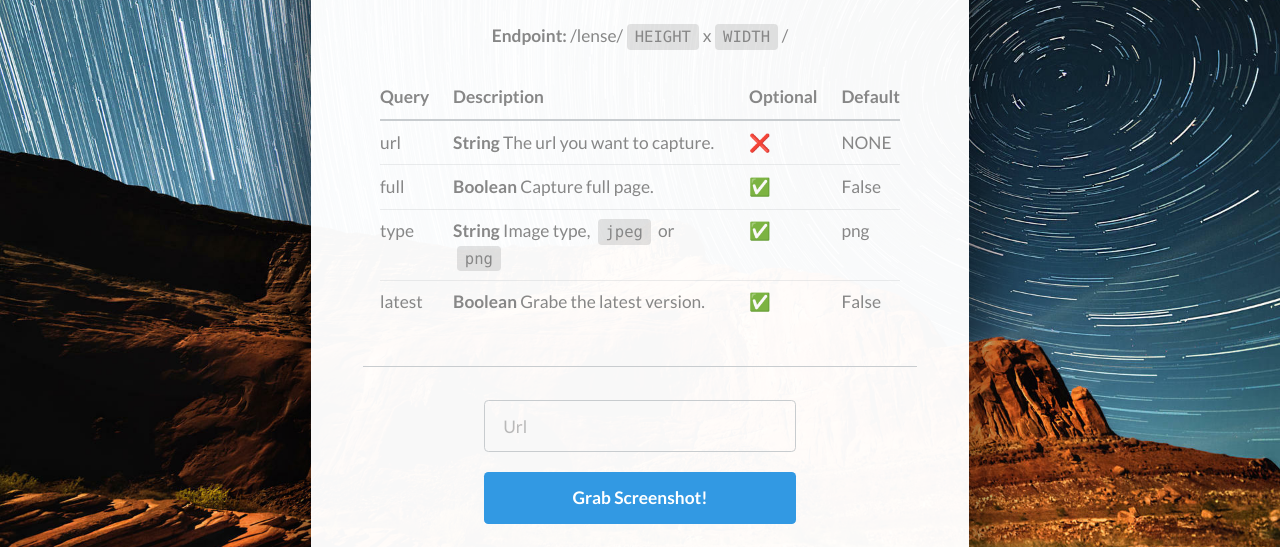
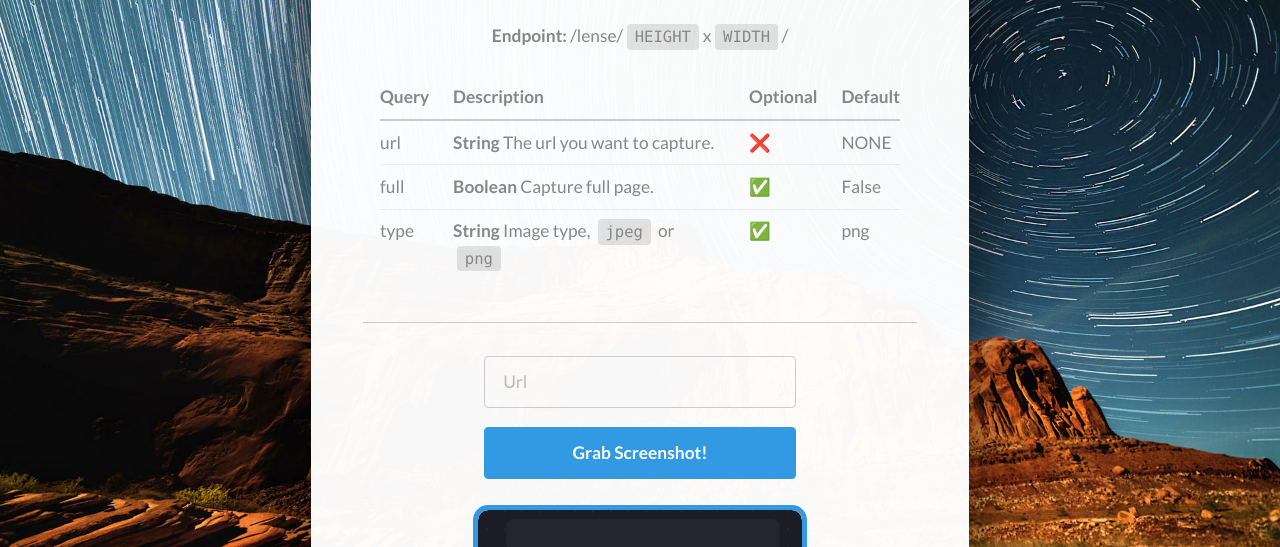
Before and after one commit to clarkhacks/WebLense, a website: page index.html in a window 1280 px wide. Shown: the part 201-748 px from the top of the page. Drawn offline with Linux system fonts and the light colour scheme; files that its build step writes are made by us from their sources; files whose address does not match are found by name.

Commit message:
Website update

```diff
--- a/index.html
+++ b/index.html
@@ -52,12 +52,6 @@
 										<td>✅</td>
 										<td>png</td>
 									</tr>
-									<tr>
-										<td>latest</td>
-										<td><strong>Boolean</strong> Grabe the latest version.</td>
-										<td>✅</td>
-										<td>False</td>
-									</tr>
 								</tbody>
 							</table>
 						</div>
@@ -84,7 +78,7 @@
 			function grabScreen() {
 				var url = document.getElementById("demo-url").value;
 				var image = document.getElementById("demo-image");
-				image.src = "https://weblense.wkmn.app/lense/800x600/?url=" + url;
+				image.src = "https://weblense.co/lense/800x600/?url=" + url;
 			}
 		</script>
 	</body>
```
